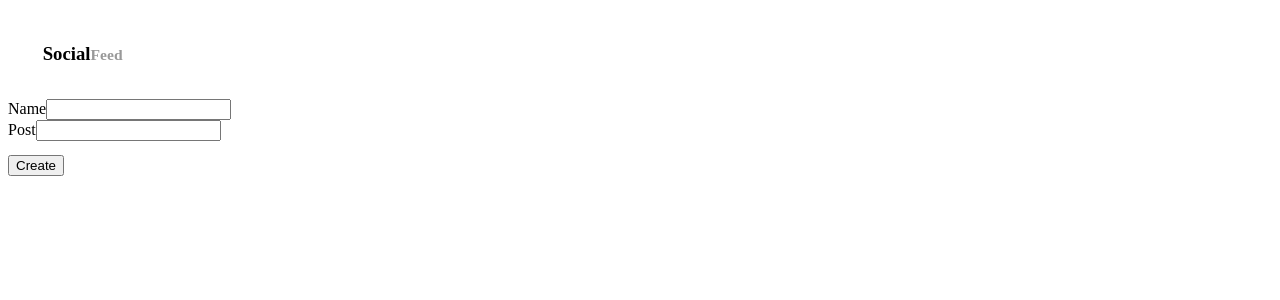
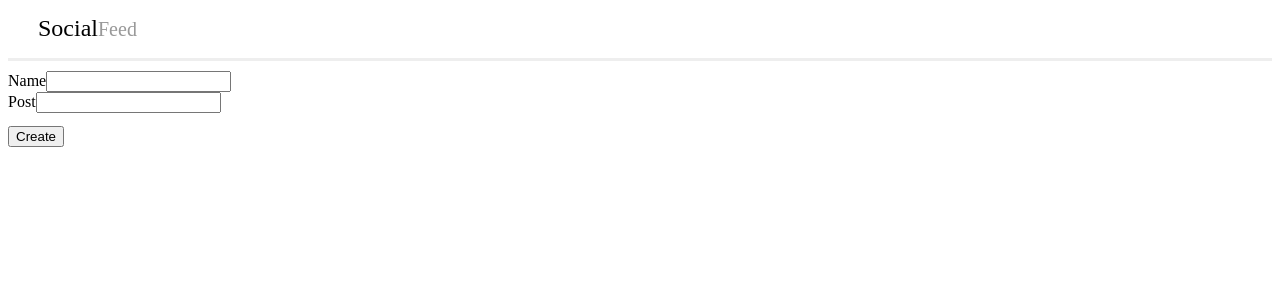
Before and after one commit to Jonsan10/Social-Feed-project, a React (Create React App) app: page / in a window 1280 px wide. Shown: the top 300 px of the page. Built offline with nearby package versions, Linux system fonts and the light colour scheme.

Commit message:
update NavBar.jsx + NavBar.css to fix html + updated css to display NavBar Better.

```diff
--- a/package.json
+++ b/package.json
@@ -8,7 +8,7 @@
     "@testing-library/user-event": "^13.5.0",
     "react": "^18.2.0",
     "react-dom": "^18.2.0",
-    "react-scripts": "5.0.1",
+    "react-scripts": "^5.0.1",
     "web-vitals": "^2.1.4"
   },
   "scripts": {
--- a/src/Components/NavBar/NavBar.css
+++ b/src/Components/NavBar/NavBar.css
@@ -1,11 +1,18 @@
 .nav-header {
-    background-color: white;
-    color: black;
-    padding: 1em;
+  height: 50px;
+  margin-bottom: 10px;
+  border-bottom: inset;
+  display: flex;
+  align-items: flex-end;
+
+
 }
 
-h3 {
-    margin: 1em;
+.title-style {
+    margin-left: 30px;
+    font-size: x-large;
+    margin-bottom: .65em;
+    font-weight: 100;
 }
 
 .text-muted {
--- a/src/Components/NavBar/NavBar.jsx
+++ b/src/Components/NavBar/NavBar.jsx
@@ -5,9 +5,8 @@
     return (
         <header>
             <div className="nav-header">
-                <h3 style={{margin: '1em'}}>Social
-                <small className="text-muted">Feed</small>
-                </h3>
+                <h3 className='title-style'>Social
+                <small className="text-muted">Feed</small></h3>
             </div>
         </header>
      );
```
Also changed, not shown: 1 other file (tests, documents, lock files or other folders).
